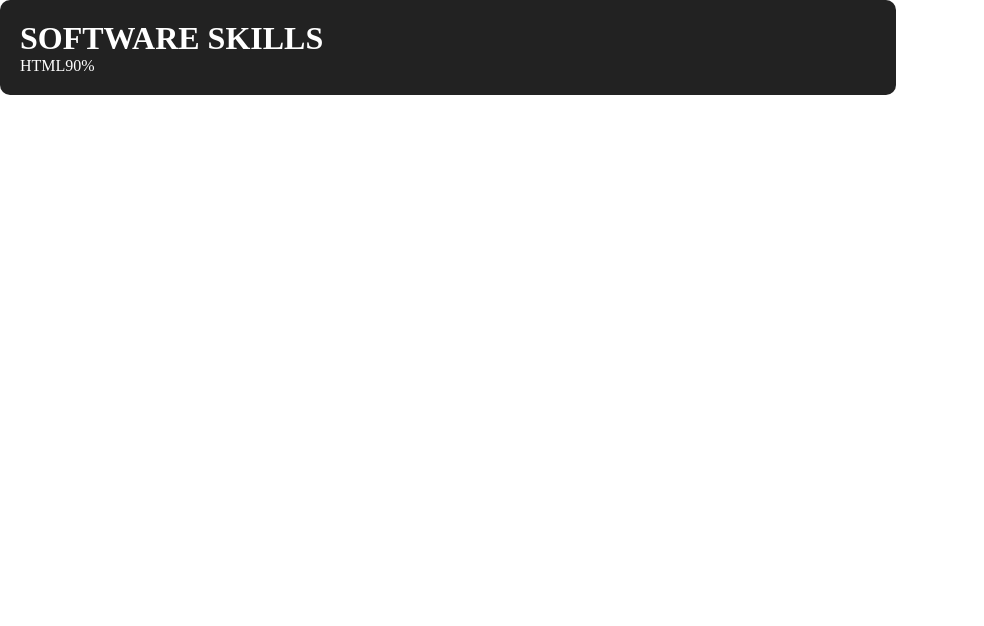
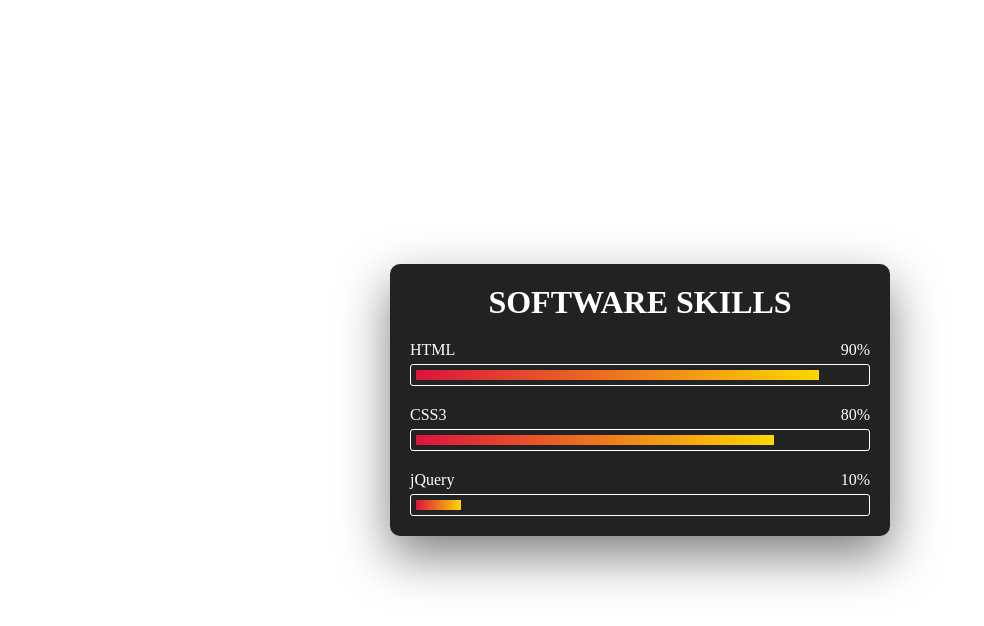
Before and after one commit to wjdxodbs/html-css-publishing-class, a React (Create React App) app: page / in a window 1280 px wide. Shown: the top 626 px of the page, without its empty margins (0-984 px from the left). Built offline with nearby package versions, Linux system fonts and the light colour scheme.

Commit message:
순서 체크 가상클래스 활용한 실전 퍼블리싱 01

```diff
--- a/src/App.css
+++ b/src/App.css
@@ -3,3 +3,11 @@
   margin: 0;
   padding: 0;
 }
+
+body {
+  width: 100dvw;
+  height: 100dvh;
+  display: flex;
+  justify-content: center;
+  align-items: center;
+}
--- a/src/components/Check/Check1.css
+++ b/src/components/Check/Check1.css
@@ -1,14 +1,44 @@
 .check1 {
   border-radius: 10px;
-  width: 70dvw;
+  width: 500px;
   padding: 20px;
   background-color: #222;
-  color: white;
+  color: #fff;
+  box-shadow: 0 20px 50px rgba(0, 0, 0, 0.5);
+  display: flex;
+  flex-direction: column;
+  gap: 20px;
+
+  & h1 {
+    text-align: center;
+  }
 
   & .item {
+    display: flex;
+    flex-direction: column;
+    gap: 5px;
+
     & p {
       display: flex;
-      width: 100%;
+      justify-content: space-between;
+    }
+
+    & .progress {
+      border: 1px solid #fff;
+      border-radius: 3px;
+      padding: 5px;
+
+      & .progress-level {
+        height: 10px;
+        background: linear-gradient(to right, crimson, gold);
+        animation: ani 1s ease;
+      }
     }
   }
 }
+
+@keyframes ani {
+  from {
+    width: 0;
+  }
+}
--- a/src/components/Check/Check1.jsx
+++ b/src/components/Check/Check1.jsx
@@ -10,7 +10,25 @@ const Check1 = () => {
           <span>90%</span>
         </p>
         <div className="progress">
-          <div className="progress-level"></div>
+          <div className="progress-level" style={{ width: "90%" }} />
+        </div>
+      </div>
+      <div className="item">
+        <p>
+          <span>CSS3</span>
+          <span>80%</span>
+        </p>
+        <div className="progress">
+          <div className="progress-level" style={{ width: "80%" }} />
+        </div>
+      </div>
+      <div className="item">
+        <p>
+          <span>jQuery</span>
+          <span>10%</span>
+        </p>
+        <div className="progress">
+          <div className="progress-level" style={{ width: "10%" }} />
         </div>
       </div>
     </div>
```
